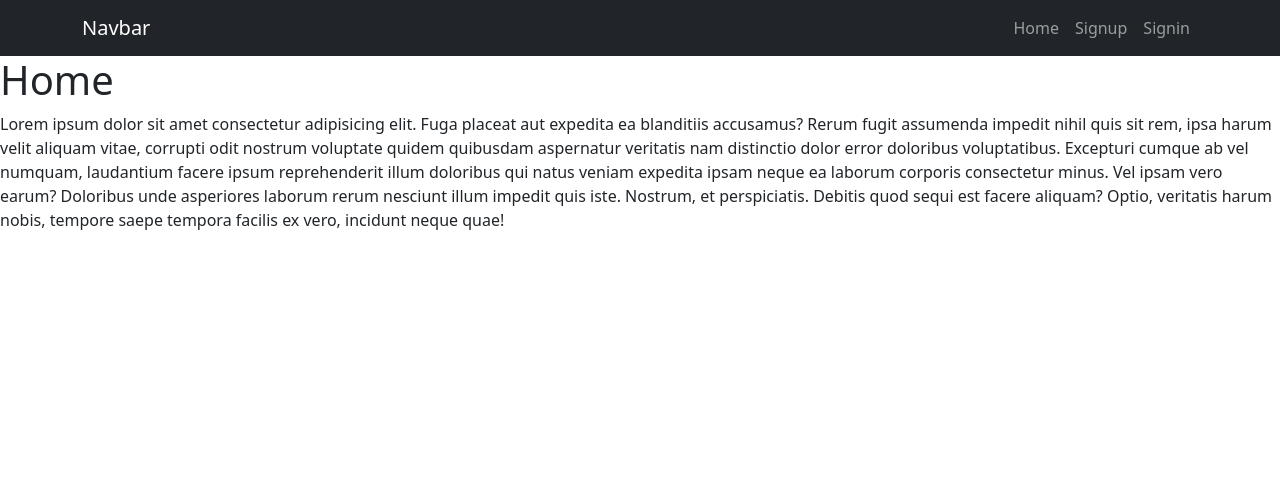
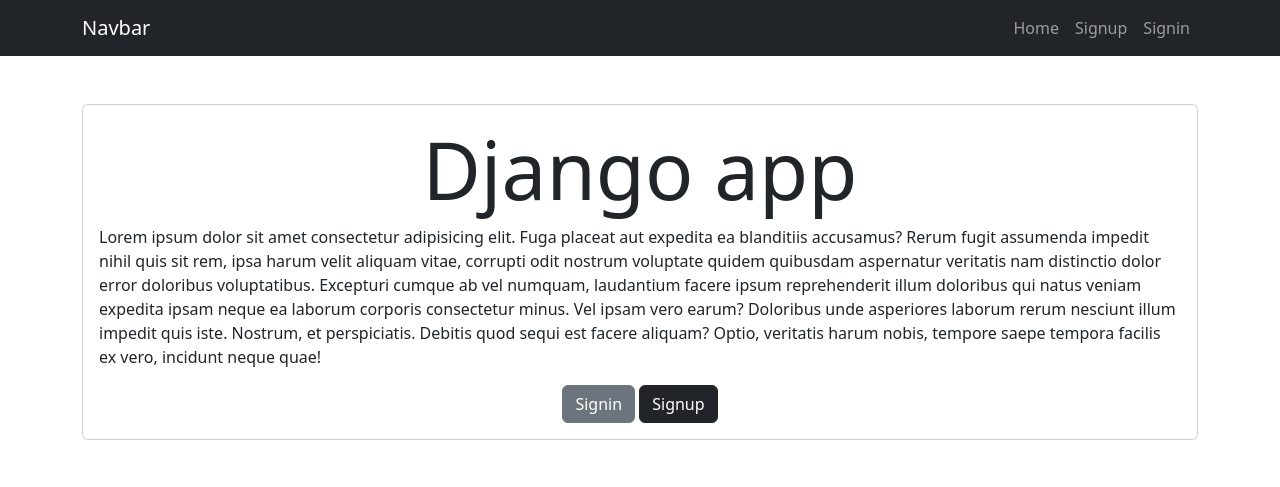
Before and after one commit to JeanGC970520/crud_auth, a Django app: template tasks/templates/home.html in a window 1280 px wide. Shown: the top 487 px of the page. Run offline with Django 3.2, Linux system fonts and the light colour scheme; the template is opened without the code that fills it, so the values that code supplies are empty.

Commit message:
Styling Home with Bootstrap

```diff
--- a/tasks/templates/home.html
+++ b/tasks/templates/home.html
@@ -2,8 +2,21 @@
 
 {% block content %}
 
-<h1>Home</h1>
+<main class="container py-5">
+    <section class="card card-body">
+        <h1 class="display-1 text-center">Django app</h1>
 
-<p>Lorem ipsum dolor sit amet consectetur adipisicing elit. Fuga placeat aut expedita ea blanditiis accusamus? Rerum fugit assumenda impedit nihil quis sit rem, ipsa harum velit aliquam vitae, corrupti odit nostrum voluptate quidem quibusdam aspernatur veritatis nam distinctio dolor error doloribus voluptatibus. Excepturi cumque ab vel numquam, laudantium facere ipsum reprehenderit illum doloribus qui natus veniam expedita ipsam neque ea laborum corporis consectetur minus. Vel ipsam vero earum? Doloribus unde asperiores laborum rerum nesciunt illum impedit quis iste. Nostrum, et perspiciatis. Debitis quod sequi est facere aliquam? Optio, veritatis harum nobis, tempore saepe tempora facilis ex vero, incidunt neque quae!</p>
+        <p>Lorem ipsum dolor sit amet consectetur adipisicing elit. Fuga placeat aut expedita ea blanditiis accusamus? Rerum fugit assumenda impedit nihil quis sit rem, ipsa harum velit aliquam vitae, corrupti odit nostrum voluptate quidem quibusdam aspernatur veritatis nam distinctio dolor error doloribus voluptatibus. Excepturi cumque ab vel numquam, laudantium facere ipsum reprehenderit illum doloribus qui natus veniam expedita ipsam neque ea laborum corporis consectetur minus. Vel ipsam vero earum? Doloribus unde asperiores laborum rerum nesciunt illum impedit quis iste. Nostrum, et perspiciatis. Debitis quod sequi est facere aliquam? Optio, veritatis harum nobis, tempore saepe tempora facilis ex vero, incidunt neque quae!</p>
+        <div class="text-center">
+            <a class="btn btn-secondary" href="{% url 'signin' %}">
+                Signin
+            </a>
+
+            <a class="btn btn-dark" href="{% url 'signup' %}">
+                Signup
+            </a>
+        </div>
+    </section>
+</main>
 
 {% endblock %}
```
